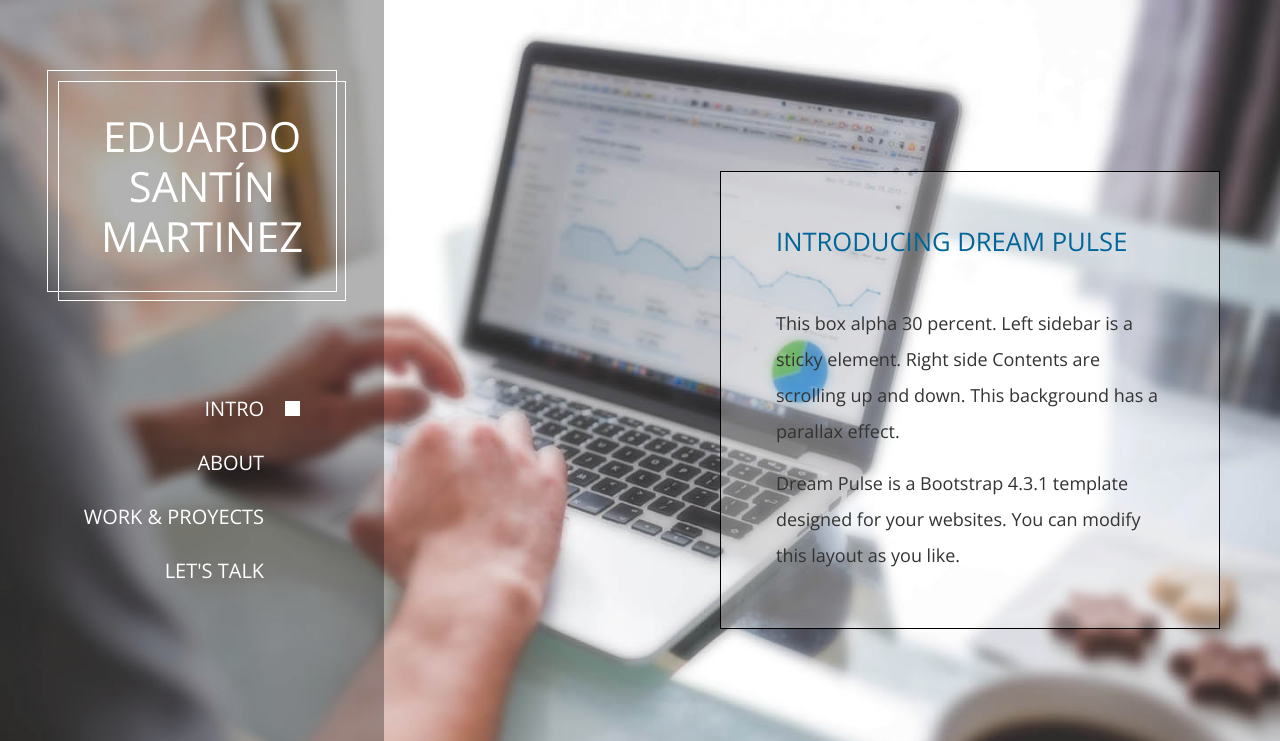
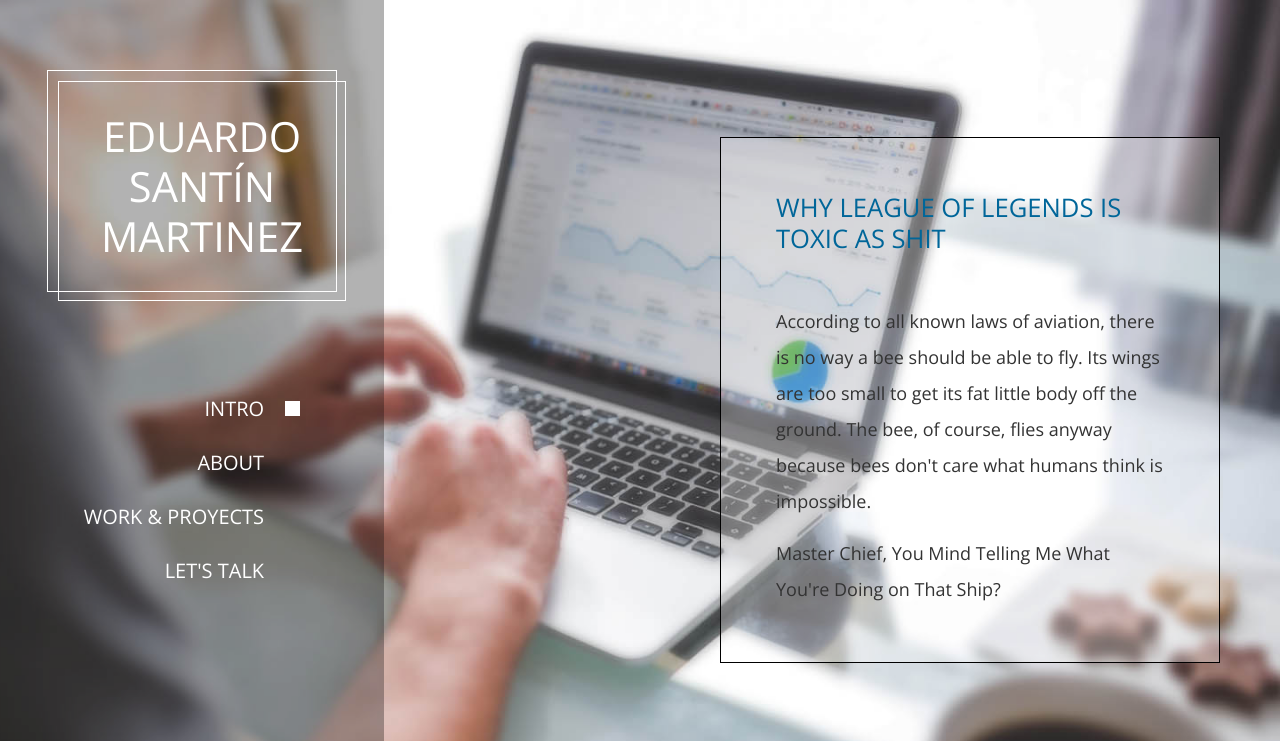
Before and after one commit to eduardo-santin/eduardo-santin.io, a plain HTML site: page index.html in a window 1280 px wide. Shown: the top 741 px of the page. Drawn offline with nearby package versions, Linux system fonts and the light colour scheme.

Commit message:
Update index.html

```diff
--- a/index.html
+++ b/index.html
@@ -84,15 +84,15 @@ https://templatemo.com/tm-536-dream-pulse
           <div class="tm-section-wrap">
             <section id="intro" class="tm-section">
               <div class="tm-bg-white-transparent tm-intro">
-                <h2 class="tm-section-title mb-5 text-uppercase tm-color-primary">Introducing Dream Pulse</h2>
+                <h2 class="tm-section-title mb-5 text-uppercase tm-color-primary">Why League of Legends is toxic as shit
+                </h2>
                 <p class="tm-color-gray">
-                  This box alpha 30 percent. Left sidebar is a sticky element.
-                  Right side Contents are scrolling up and down. This background has a
-                  parallax effect.
+                  According to all known laws of aviation, there is no way a bee should be able to fly.
+                  Its wings are too small to get its fat little body off the ground. The bee, of course,
+                  flies anyway because bees don't care what humans think is impossible.
                 </p>
                 <p class="mb-0 tm-color-gray">
-                  Dream Pulse is a Bootstrap 4.3.1 template designed for your websites. You can modify this layout as
-                  you like.
+                  Master Chief, You Mind Telling Me What You're Doing on That Ship?
                 </p>
               </div>
             </section>
```
